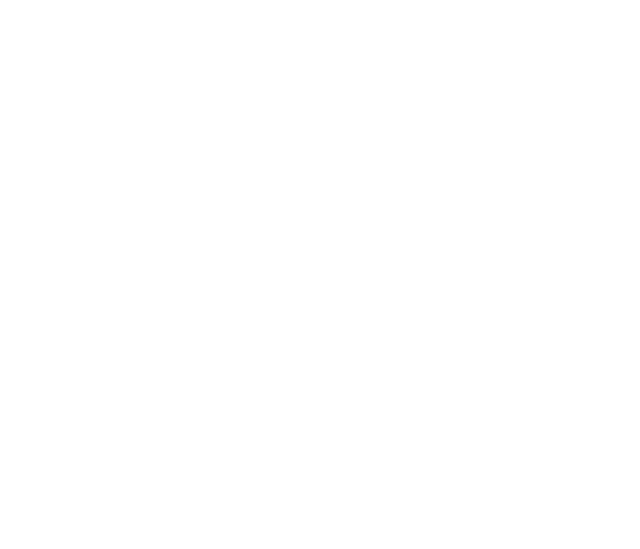
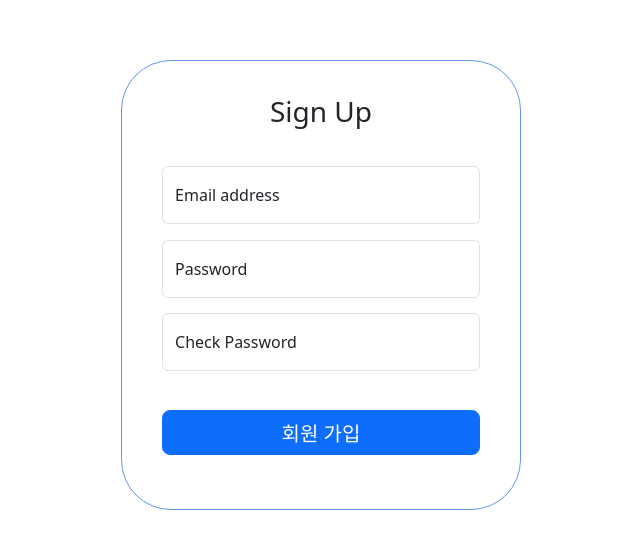
Before and after one commit to Baboomba/data-warehouse, a React (Create React App) app: page /register in a window 1280 px wide. Before the commit this address had no page. Shown: the part 115-664 px from the top of the page, without its empty margins (319-959 px from the left). Built offline with nearby package versions, Linux system fonts and the light colour scheme.

Commit message:
create component Register

```diff
--- a/src/App.js
+++ b/src/App.js
@@ -1,7 +1,7 @@
 import './App.css';
 import 'bootstrap/dist/css/bootstrap.min.css';
 import { BrowserRouter as Router, Route, Routes } from "react-router-dom";
-import { Main, Login } from './page/home/Home';
+import { Main, Login, Register } from './page/home/Home';
 
 
 function App() {
@@ -10,6 +10,7 @@
       <Routes>
         <Route path='/' element={<Main />} />
         <Route path="/login" element={<Login />} />
+        <Route path='/register' element={<Register />} />
       </Routes>
     </Router>
   );
--- a/src/page/home/Home.css
+++ b/src/page/home/Home.css
@@ -27,14 +27,14 @@
 }
 
 
-/* login layout */
-.login-grid-full {
+/* login, and register layout */
+.login-grid-full, .register-grid-full {
     height: 100vh;
     justify-content: center;
     align-items: center;
 }
 
-.login-grid-center {
+.login-grid-center, .register-grid-center {
     height: 450px;
     width: 400px;
     border: 1px solid cornflowerblue;
--- a/src/page/home/Home.jsx
+++ b/src/page/home/Home.jsx
@@ -2,6 +2,7 @@
 import './Home.css';
 import { LoginForm } from "../login/Login";
 import SideMenu from "../../component/sideMenu/SideMenu";
+import { RegisterForm } from "../register/Register";
 
 
 const Main = () => {
@@ -39,4 +40,18 @@
     );
 };
 
-export { Main, Login };
+const Register = () => {
+    return (
+        <div>
+            <Container>
+                <Row className="register-grid-full">
+                    <Col xxl={3} className="register-grid-center">
+                        <RegisterForm></RegisterForm>
+                    </Col>
+                </Row>
+            </Container>
+        </div>
+    )
+}
+
+export { Main, Login, Register };
--- a/src/page/login/Login.css
+++ b/src/page/login/Login.css
@@ -31,3 +31,14 @@
 .login-btn {
     width: 100%;
 }
+
+.register-link {
+    display: flex;
+    width: 100%;
+    margin-top: 5px;
+    justify-content: right;
+}
+
+.register-link label:hover {
+    text-decoration: underline;
+}
--- a/src/page/login/Login.jsx
+++ b/src/page/login/Login.jsx
@@ -1,5 +1,6 @@
 import { Form, Button } from "react-bootstrap";
 import { useState } from "react";
+import { Link } from "react-router-dom";
 import './Login.css';
 
 const TopLabel = () => {
@@ -10,7 +11,7 @@
     );
 }
 
-const InputForm = ({ onEmailChang, onPasswordChange }) => {
+const InputForm = ({ onEmailChange, onPasswordChange, onKeyDown }) => {
     return (
         <div className="inputform-bg">
             <Form.Floating className="mb-3">
@@ -18,7 +19,7 @@
                   id="floatingInputCustom"
                   type="email"
                   placeholder="name@example.com"
-                  onChange={onEmailChang}
+                  onChange={onEmailChange}
                 />
                 <label htmlFor="floatingInputCustom">Email address</label>
             </Form.Floating>
@@ -28,6 +29,7 @@
                   type="password"
                   placeholder="Password"
                   onChange={onPasswordChange}
+                  onKeyDown={onKeyDown}
                 />
                 <label htmlFor="floatingPasswordCustom">Password</label>
             </Form.Floating>
@@ -63,17 +65,25 @@
     );
 };
 
+const RegisterLink = () => {
+    return (
+        <div className="register-link">
+            <Link to='/register'>
+                <label>회원가입</label>
+            </Link>
+        </div>
+    );
+};
+
 const LoginForm = () => {
     const [email, setEmail] = useState('');
     const [password, setPassword] = useState('');
 
     const handleEmailChange = (e) => {
         setEmail(e.target.value);
-        console.log(e.target.value);
     };
     const handlePasswordChange = (e) => {
         setPassword(e.target.value);
-        console.log(e.target.value);
     }
 
     const handleLogin = async () => {
@@ -99,14 +109,23 @@
         });
     };
 
+    const handleKeyDown = (e) => {
+        if (e.key === 'Enter') {
+            handleLogin()
+        }
+    }
+
     return (
         <div className="loginform-bg">
             <TopLabel />
             <InputForm
-              onEmailChang={handleEmailChange}
-              onPasswordChange={handlePasswordChange} />
+              onEmailChange={handleEmailChange}
+              onPasswordChange={handlePasswordChange}
+              onKeyDown={handleKeyDown}
+            />
             <MemorizeInfo />
             <SubmitBtn onLogin={handleLogin} />
+            <RegisterLink />
         </div>
     );
 };
--- /dev/null
+++ b/src/page/register/Register.css
@@ -0,0 +1,41 @@
+.registerform-bg {
+    padding: 0;
+    width: 85%;
+    height: 85%;
+}
+
+.registerinput-bg {
+    width: 100%;
+    padding: 30px 0 0px 0;
+}
+
+#floatingCheckCustom {
+    margin-top: 15px;
+}
+
+.register-label {
+    display: flex;
+    justify-content: center;
+}
+
+.register-btn-bg {
+    padding: 5px 0 10px;
+    height: 60px;
+}
+
+.register-btn {
+    width: 100%;
+    height: 100%;
+}
+
+.true-password-label {
+    color: transparent;
+    font-size: 13px;
+    padding-bottom: 10px;
+}
+
+.false-password-label {
+    color: red;
+    font-size: 13px;
+    padding-bottom: 10px;
+}
--- /dev/null
+++ b/src/page/register/Register.jsx
@@ -0,0 +1,120 @@
+import { useState } from "react";
+import { Form, Button } from "react-bootstrap";
+import './Register.css';
+
+const TopLabel = () => {
+    return (
+        <div className="register-label">
+            <h3>Sign Up</h3>
+        </div>
+    );
+};
+
+const InputForm = ({ onEmailChange, onPasswordChange, onCheckChange, onKeyDown }) => {
+    return (
+        <div className="registerinput-bg">
+            <Form.Floating className="mb-3">
+                <Form.Control
+                  id="floatingInputCustom"
+                  type="email"
+                  placeholder="name@example.com"
+                  onChange={onEmailChange}
+                />
+                <label htmlFor="floatingInputCustom">Email address</label>
+            </Form.Floating>
+            <Form.Floating>
+                <Form.Control
+                  id="floatingPasswordCustom"
+                  type="password"
+                  placeholder="Password"
+                  onChange={onPasswordChange}
+                />
+                <label htmlFor="floatingPasswordCustom">Password</label>
+            </Form.Floating>
+            <Form.Floating>
+                <Form.Control
+                  id="floatingCheckCustom"
+                  type="password"
+                  placeholder="Password"
+                  onChange={onCheckChange}
+                  onKeyDown={onKeyDown}
+                />
+                <label htmlFor="floatingPasswordCustom">Check Password</label>
+            </Form.Floating>
+        </div>
+    );
+};
+
+const RegisterBtn = ({ onRegister }) => {
+    return (
+        <div className="register-btn-bg">
+            <Button
+              className="register-btn"
+              size="lg"
+              onClick={onRegister}
+            >
+                <label>회원 가입</label>
+            </Button>
+        </div>
+    );
+};
+
+
+const RegisterForm = () => {
+    const [email, setEmail] = useState('');
+    const [password, setPassword] = useState('');
+    const [check, setCheck] = useState('');
+    const [IsValidated, setIsValidate] = useState(true);
+
+    const handleEmailChange = (e) => {
+        setEmail(e.target.value);
+    };
+
+    const handlePasswordChange = (e) => {
+        setPassword(e.target.value);
+    };
+
+    const handleCheckChange = (e) => {
+        setCheck(e.target.value);
+    };
+
+    const handleRegister = () => {
+        if (password !== check) {
+            setIsValidate(false);
+        } else {
+            setIsValidate(true);
+        }
+    };
+
+    const handleKeyDown = (e) => {
+        if (e.key === 'Enter') {
+            handleRegister();
+        }
+    };
+
+    return (
+        <div className="registerform-bg">
+            <TopLabel />
+            <InputForm
+              onEmailChange={handleEmailChange}
+              onPasswordChange={handlePasswordChange}
+              onCheckChange={handleCheckChange}
+              onKeyDown={handleKeyDown}
+              onRegister={handleRegister}
+            />
+            <label
+              className={
+                IsValidated ?
+                'true-password-label' :
+                'false-password-label'
+              }
+            >
+                * 패스워드가 일치하지 않습니다.
+            </label>
+            <RegisterBtn onRegister={handleRegister} />
+        </div>
+    );
+};
+
+
+export { RegisterForm };
--- a/src/settings.js
+++ b/src/settings.js
@@ -6,7 +6,7 @@
 
 const MENU_ITEM = {
     item1 : {
-        name : 'BASIC DATA',
+        name : 'BASIC TABLE',
         icon : <TextSnippetIcon />,
         collapse : true,
         submenu : [
```
